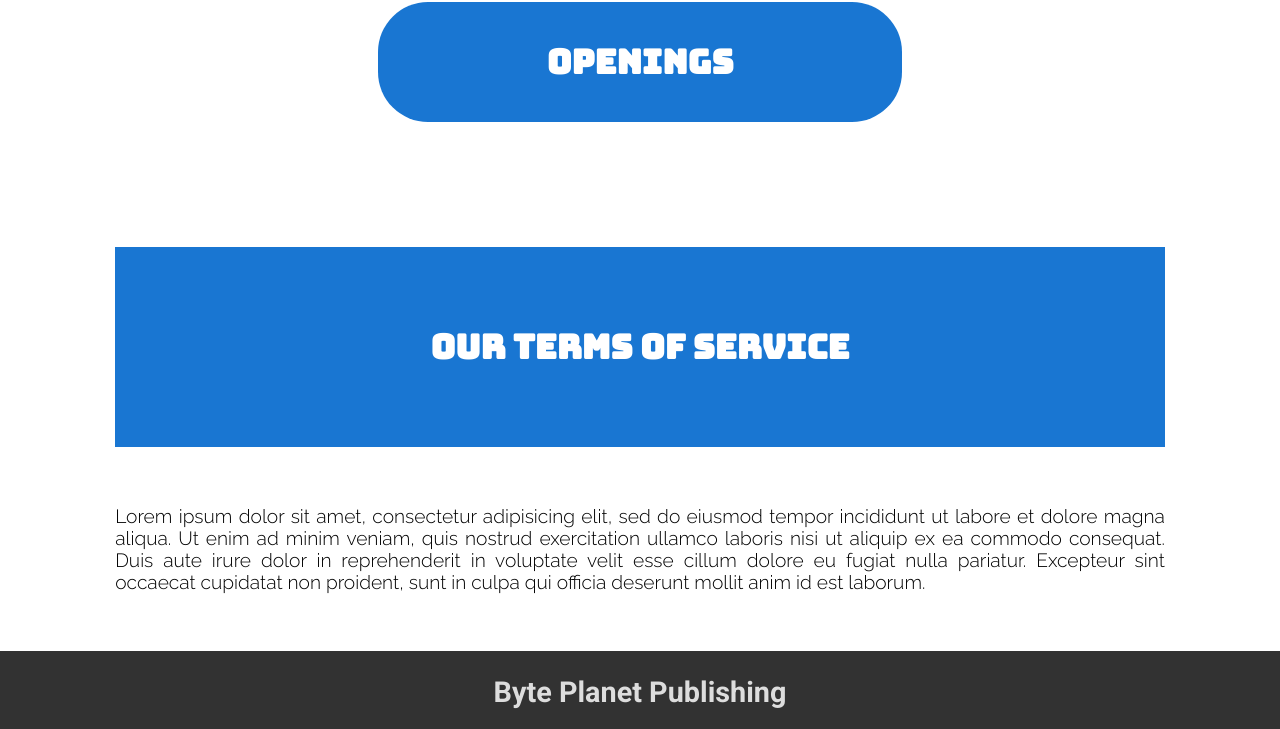
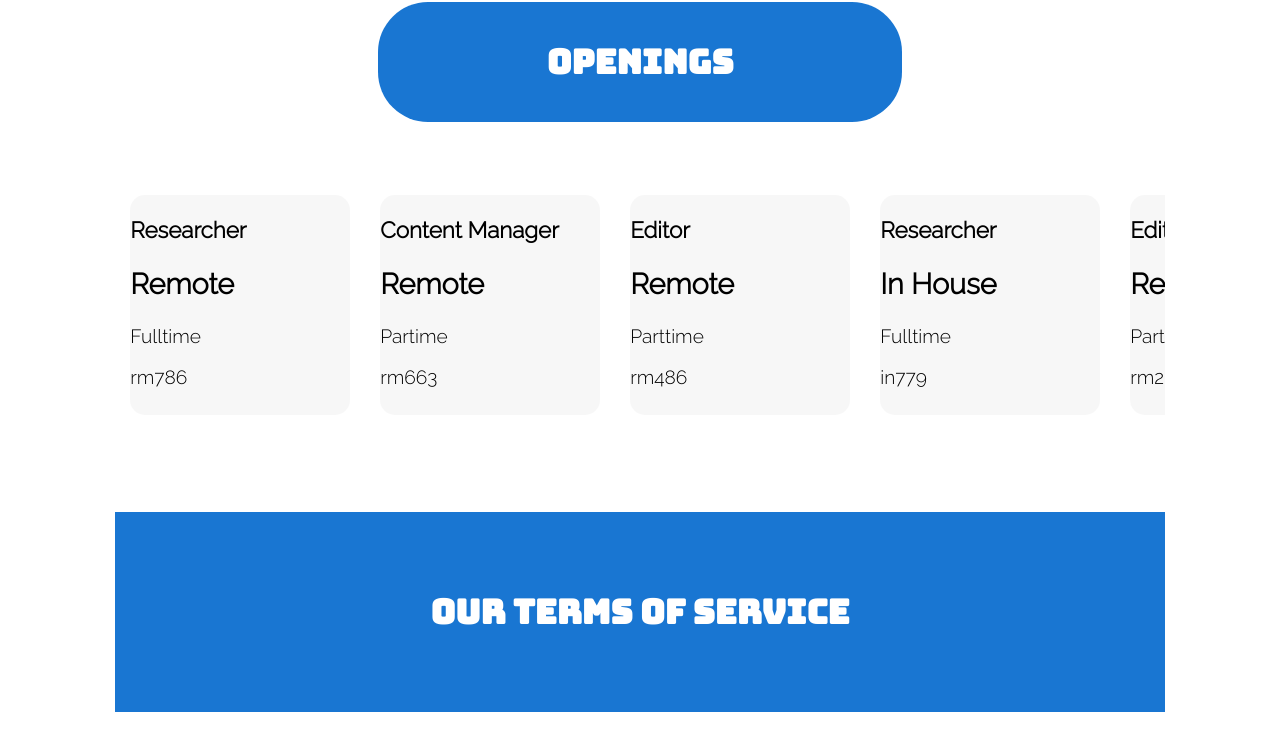
Before and after one commit to olivermharris/CSY1018, a plain HTML site: page index.html in a window 1280 px wide. Shown: the part 4107-4836 px from the top of the page. Drawn offline with Linux system fonts and the light colour scheme.

Commit message:
functional changes limit wrapper x-axis scrolling elements

```diff
--- a/css/main.css
+++ b/css/main.css
@@ -34,7 +34,6 @@ html
 {
   font-size: 1.5vw;
 }
-
 
 /* implying links to the user */
 a
@@ -96,6 +95,7 @@ div.top
 *::-webkit-scrollbar
 {
       width: 10px;
+      height: 10px;
 }
 
 *::-webkit-scrollbar-track
@@ -112,10 +112,8 @@ div.top
 *::-webkit-scrollbar-thumb:hover
 {
   border: 4px solid;
-  border-color: #0D47A1;
+  border-color: rgba(0,0,255,0.1);
 }
-
-
 
 /****************************************/
 /*             Alt Versions             */
@@ -428,6 +426,7 @@ section.subnav > ul li a
 .wrapper
 {
   width: 100%;
+  overflow: hidden;
   min-height: 110vh;
   display: grid;
   grid-template-columns: minmax(0, 6em) auto minmax(0, 6em);
@@ -443,6 +442,10 @@ main
 {
   grid-area: content;
 
+  /* limit to prevent x-axis scrolling elements */
+  /* needed because of x-axis grids made with flex, grid or normal css */
+  max-width: calc(100vw - 10px);
+  overflow-x: hidden;
 }
 
 /****************************************/
@@ -714,6 +717,61 @@ section.authors a:hover h1
 {
   color: white;
 }
+/****************************************/
+/*               Openings               */
+/****************************************/
+
+section.openings
+{
+  width: 100%;
+  height: 265px;
+
+  overflow: hidden;
+  overflow-x: auto;
+}
+
+/* x-axis scrollbar wrapper */
+section.openings div.xscrollbarwrapper
+{
+  display: block;
+
+  /* force the width of the element to fill with all the card items */
+  /* change when updating html using format */
+  width: calc(250px * 6);
+  /* format: calc(S * N) */
+  /* S = Box Size */
+  /* N = Number of Elements */
+
+  /* height of cards */
+  height: 250px;
+}
+
+/* x-axis scrollbar cards */
+section.openings div.card
+{
+  background-color: rgba(200,200,200,0.15);
+  transition: .5s;
+  cursor: pointer;
+
+  /* force elements on a single line */
+  float: left;
+
+  /* space elements from each other */
+  width: calc(250px - (2 * 15px));
+  height: calc(250px - (2 * 15px));
+  margin: 15px;
+
+  border-radius: 15px;
+}
+
+section.openings div.card:hover
+{
+  background-color: #ddd;
+}
+
+
+
+
 /****************************************/
 /*               Article                */
 /****************************************/
--- a/index.html
+++ b/index.html
@@ -319,6 +319,55 @@
 
         </section>
 
+        <section class="openings">
+
+          <div class="xscrollbarwrapper">
+            <div class="card">
+              <h1>Researcher</h1>
+              <h2>Remote</h2>
+              <p>Fulltime</p>
+              <p>rm786</p>
+            </div>
+
+            <div class="card">
+              <h1>Content Manager</h1>
+              <h2>Remote</h2>
+              <p>Partime</p>
+              <p>rm663</p>
+            </div>
+
+            <div class="card">
+              <h1>Editor</h1>
+              <h2>Remote</h2>
+              <p>Parttime</p>
+              <p>rm486</p>
+            </div>
+
+            <div class="card">
+              <h1>Researcher</h1>
+              <h2>In House</h2>
+              <p>Fulltime</p>
+              <p>in779</p>
+            </div>
+
+            <div class="card">
+              <h1>Editor</h1>
+              <h2>Remote</h2>
+              <p>Parttime</p>
+              <p>rm286</p>
+            </div>
+
+            <div class="card">
+              <h1>Editor</h1>
+              <h2>In House</h2>
+              <p>Fulltime</p>
+              <p>in676</p>
+            </div>
+
+          </div>
+
+        </section>
+
         <section class="marker" id="legal"></section>
         <section class="heading">
           <h1>Our Terms of Service</h1>
```
